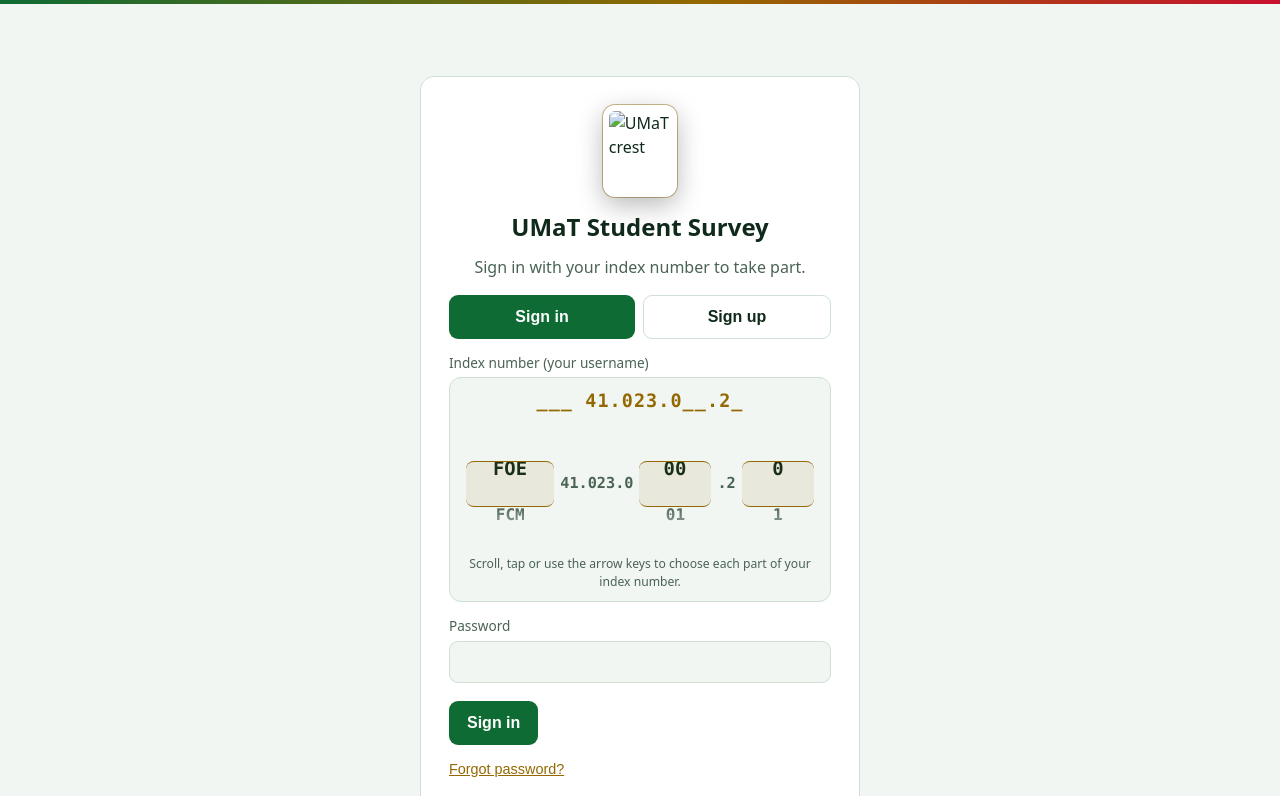
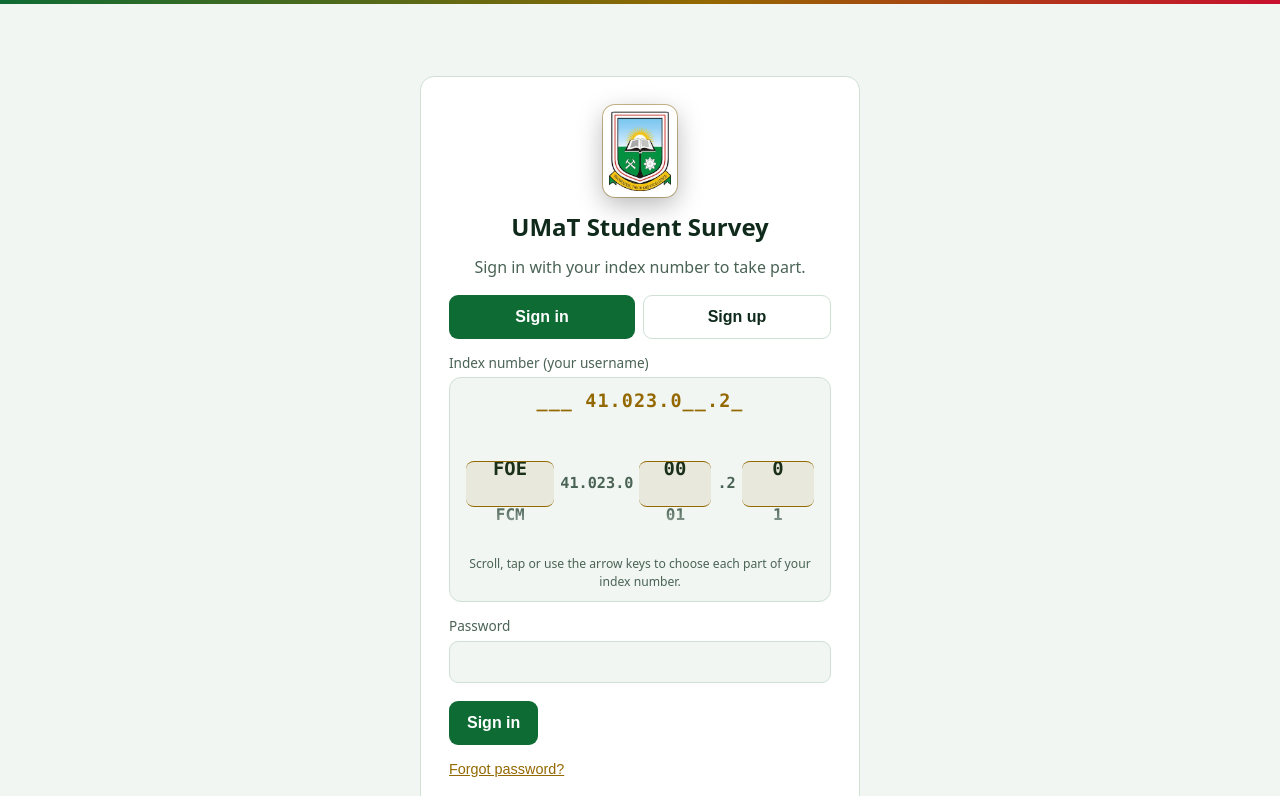
Before and after one commit to thegame16/survey_app, a plain HTML site: page index.html in a window 1280 px wide. Shown: the top 796 px of the page. Drawn offline with nearby package versions, Linux system fonts and the light colour scheme.

Commit message:
Update image source paths for UMaT logo

```diff
--- a/index.html
+++ b/index.html
@@ -5,7 +5,7 @@
 <meta name="theme-color" content="#07140d">
 <meta name="viewport" content="width=device-width, initial-scale=1, viewport-fit=cover">
 <title>UMaT Student Life Survey | SD4</title>
-<link rel="icon" href="assets/umat-logo.jpg">
+<link rel="icon" href="umat-logo.jpg">
 <style>
 :root{--bg:#07140d;--card:#0e2418;--ink:#eef6f0;--mute:#9bb5a5;--gold:#f2c14e;--green:#15803d;--ok:#4cc38a;--line:#1f3d2c;--bad:#ff7b7b;color-scheme:dark}
 @media(prefers-color-scheme:light){:root{--bg:#f1f6f2;--card:#fff;--ink:#0f2a1b;--mute:#4a6355;--gold:#946800;--green:#0e6b34;--ok:#0e6b34;--line:#cfe0d5;--bad:#c62828;color-scheme:light}}
@@ -99,7 +99,7 @@ dialog::backdrop{background:rgba(0,0,0,.62)}
 <body>
 
 <div id="splash">
-  <img class="crest" src="assets/umat-logo.jpg" width="149" height="190" alt="University of Mines and Technology crest: Knowledge, Truth and Excellence">
+  <img class="crest" src="umat-logo.jpg" width="149" height="190" alt="University of Mines and Technology crest: Knowledge, Truth and Excellence">
   <h1>BUILT BY SD4</h1>
   <p>UMaT Student Life Survey</p>
   <div class="load"><i></i></div>
@@ -110,7 +110,7 @@ dialog::backdrop{background:rgba(0,0,0,.62)}
   <!-- AUTH -->
   <section id="auth" class="hide">
     <div class="card" style="max-width:440px;margin:40px auto">
-      <img class="crest md" src="assets/umat-logo.jpg" width="72" height="92" alt="UMaT crest">
+      <img class="crest md" src="umat-logo.jpg" width="72" height="92" alt="UMaT crest">
       <h1 class="ctr">UMaT Student Survey</h1>
       <p class="ctr" style="color:var(--mute);margin:0">Sign in with your index number to take part.</p>
       <div class="tabs" style="margin-top:16px">
@@ -150,7 +150,7 @@ dialog::backdrop{background:rgba(0,0,0,.62)}
   <!-- APP -->
   <section id="app" class="hide">
     <nav>
-      <span class="brand"><img class="crest" src="assets/umat-logo.jpg" width="30" height="38" alt="">SD4 SURVEY</span>
+      <span class="brand"><img class="crest" src="umat-logo.jpg" width="30" height="38" alt="">SD4 SURVEY</span>
       <div class="row">
         <span id="who" style="color:var(--mute);font-size:.9rem"></span>
         <button id="navSurvey" class="ghost">Survey</button>
```
